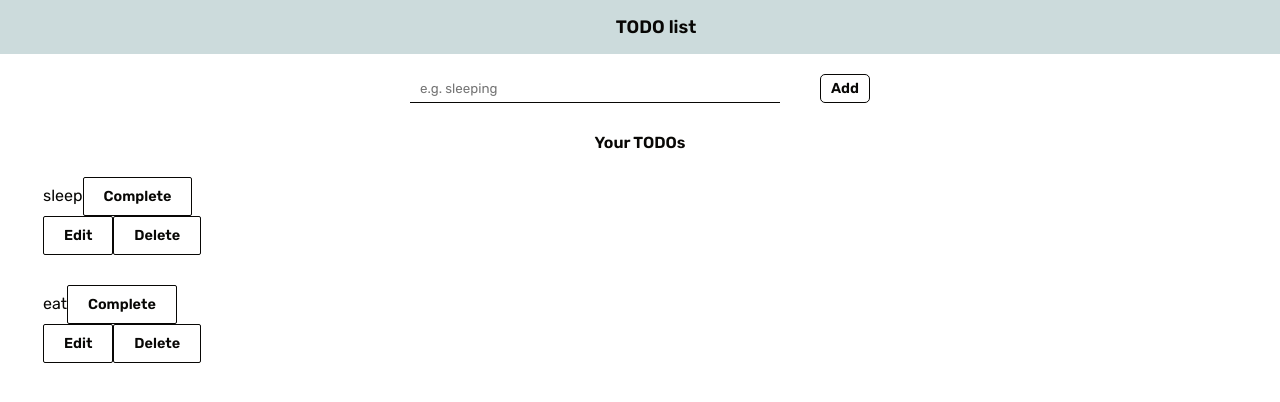
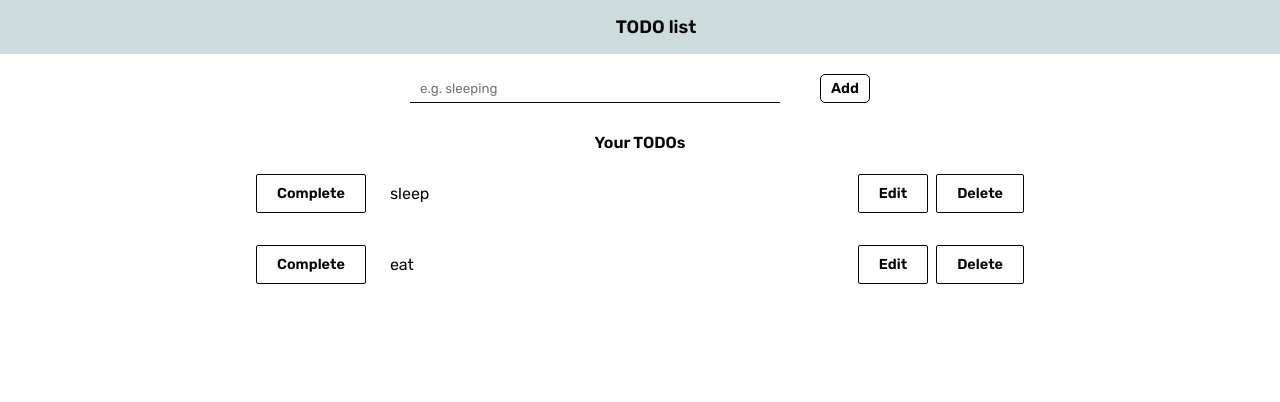
Before and after one commit to katab99/todo-list, a React (Vite) app: page / in a window 1280 px wide. Shown: the top 402 px of the page. Built offline with nearby package versions, Linux system fonts and the light colour scheme.

Commit message:
Add some style : buttons and tasks aligning under each other.

```diff
--- a/package.json
+++ b/package.json
@@ -10,6 +10,7 @@
     "preview": "vite preview"
   },
   "dependencies": {
+    "clsx": "^2.1.1",
     "nanoid": "^5.0.9",
     "react": "^19.0.0",
     "react-dom": "^19.0.0"
--- a/src/components/Main.jsx
+++ b/src/components/Main.jsx
@@ -51,14 +51,14 @@ export default function Main() {
 				<button className="add-todo-button">Add</button>
 			</form>
 
-			{todoListItems.length > 0 ? <section className="todo-list">
+			{todoListItems.length > 0 ? <section className="list-container">
 				<p className="list-title">Your TODOs</p>
-				<ul className="list">{todoListItems}</ul>
+				<ul className="task-list">{todoListItems}</ul>
 			</section> : null}
 
-			{ completedListItems.length > 0? <section className="todo-list">
+			{ completedListItems.length > 0? <section className="list-container">
 				<p className="list-title">Completed Tasks</p>
-				<ul className="list">{completedListItems}</ul>
+				<ul className="task-list">{completedListItems}</ul>
 			</section>: null}
 		</main>
 	);
--- a/src/components/Task.jsx
+++ b/src/components/Task.jsx
@@ -1,5 +1,6 @@
 /* eslint-disable */
 import {useState} from "react";
+import {clsx} from "clsx";
 
 export default function Task(props){
     const [isEditing, setIsEditing] = useState(false);
@@ -17,9 +18,10 @@ export default function Task(props){
         setIsEditing(prevInEdit => !prevInEdit);
     }
 
+
     return(
-        <li key={props.item.id} className="list-item">
-            <label htmlFor={props.item.id}>
+        <li key={props.item.id}>
+            <label htmlFor={props.item.id} className="task-item">{props.item.name}
                 {isEditing ?
                     <>
                         <form id="edit-task" action={submitEdit}>
@@ -30,12 +32,15 @@ export default function Task(props){
                     </>
                 :
                     <>
-                        <span>{props.item.task}</span>
-                        <button onClick={() => props.toggleCheck(props.item.id)}>Complete</button>
-                        <button onClick={toggleEdit} className="edit-button">Edit</button>
-                        <button onClick={props.deleteTask} className="delete-button">Delete</button>
+                        <button className={clsx("complete-button",
+                            {"hidden" : props.item.isCompleted})} onClick={() => props.toggleCheck(props.item.id)}>Complete</button>
+                        <span className="task-name">{props.item.task}</span>
+                        <div className="action-buttons">
+                            <button onClick={toggleEdit} className="edit-button">Edit</button>
+                            <button onClick={props.deleteTask} className="delete-button">Delete</button>
+                        </div>
                     </>
-                     }
+                }
             </label>
         </li>
 
--- a/src/index.css
+++ b/src/index.css
@@ -18,7 +18,7 @@ header {
 
 }
 
-.page-title {
+p.page-title {
     display: flex;
     justify-content: center;
 }
@@ -49,30 +49,52 @@ input.add-todo-text:focus{
     transition: border-bottom 0.01s;
 }
 
+section.list-container{
+    width: 100%;
+    max-width: 800px;
+    margin: 0 auto;
+}
 
-.list-title{
+p.list-title{
     display: flex;
     justify-content: center;
     padding: 10px 0;
     font-weight: 600;
-
 }
 
-.list-item {
+/*ul.task-list{*/
+/*    list-style: none;*/
+/*    padding: 0;*/
+/*    margin: 0;*/
+/*}*/
+
+label.task-item{
     display: grid;
-    grid-template-columns: 1fr 3fr 1fr 1fr;
-    margin: 0 30px;
+    grid-template-columns: auto 1fr auto;
+    align-items: center;
+    gap: 16px;
+    padding: 12px 16px;
+    margin-bottom: 8px;
 }
 
-.list-item > * {
-    padding: 5px 10px;
-    margin: 10px 3px;
+
+span.task-name{
+    overflow: hidden;
+    padding: 0 8px;
 }
+
+div.action-buttons{
+    display: flex;
+    gap: 8px;
+}
+
+
 
 
 ul{
     list-style-type: none;
     padding: 0;
+    margin: 0;
 }
 
 button{
```
Also changed, not shown: 1 other file (tests, documents, lock files or other folders).
